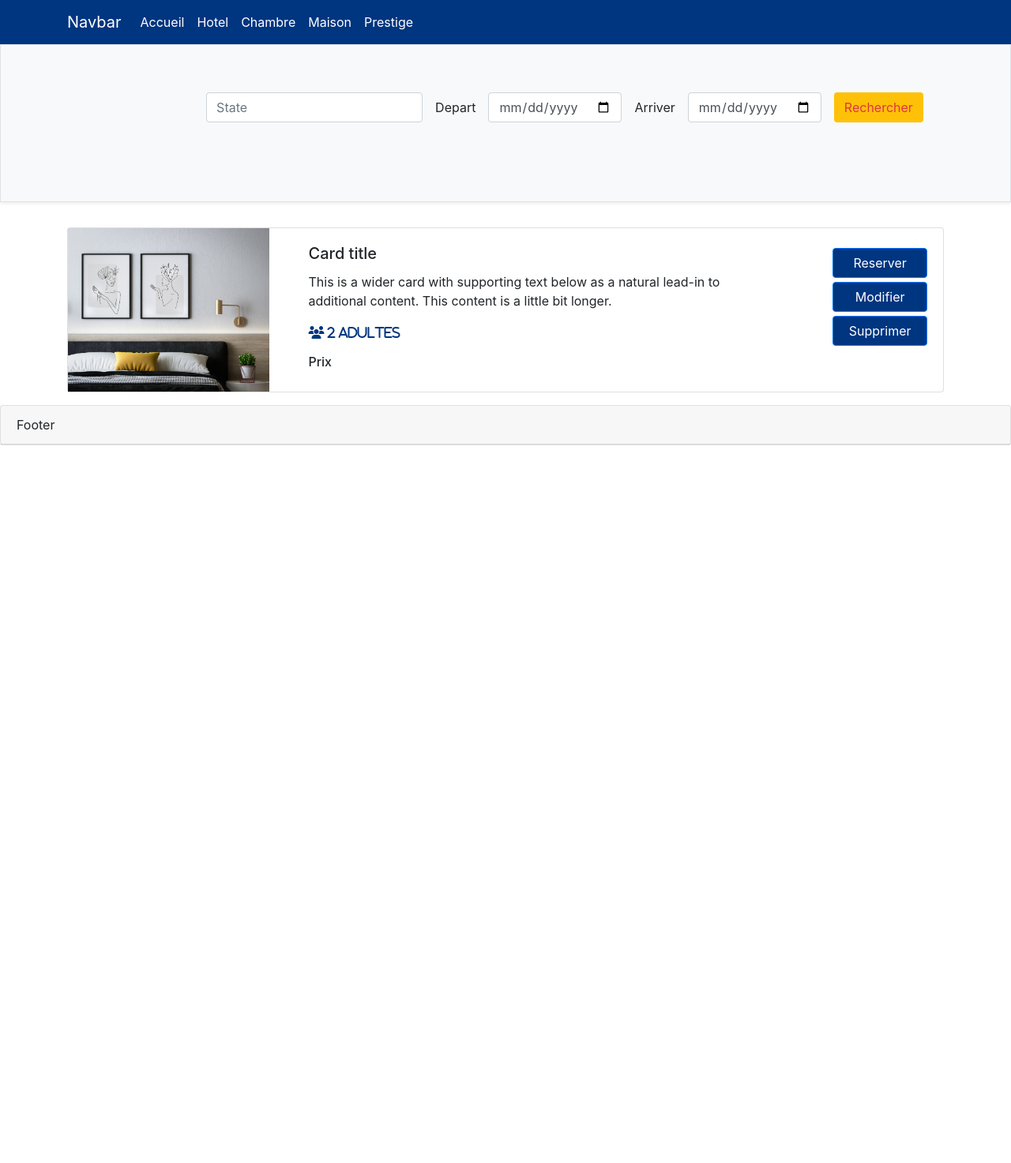
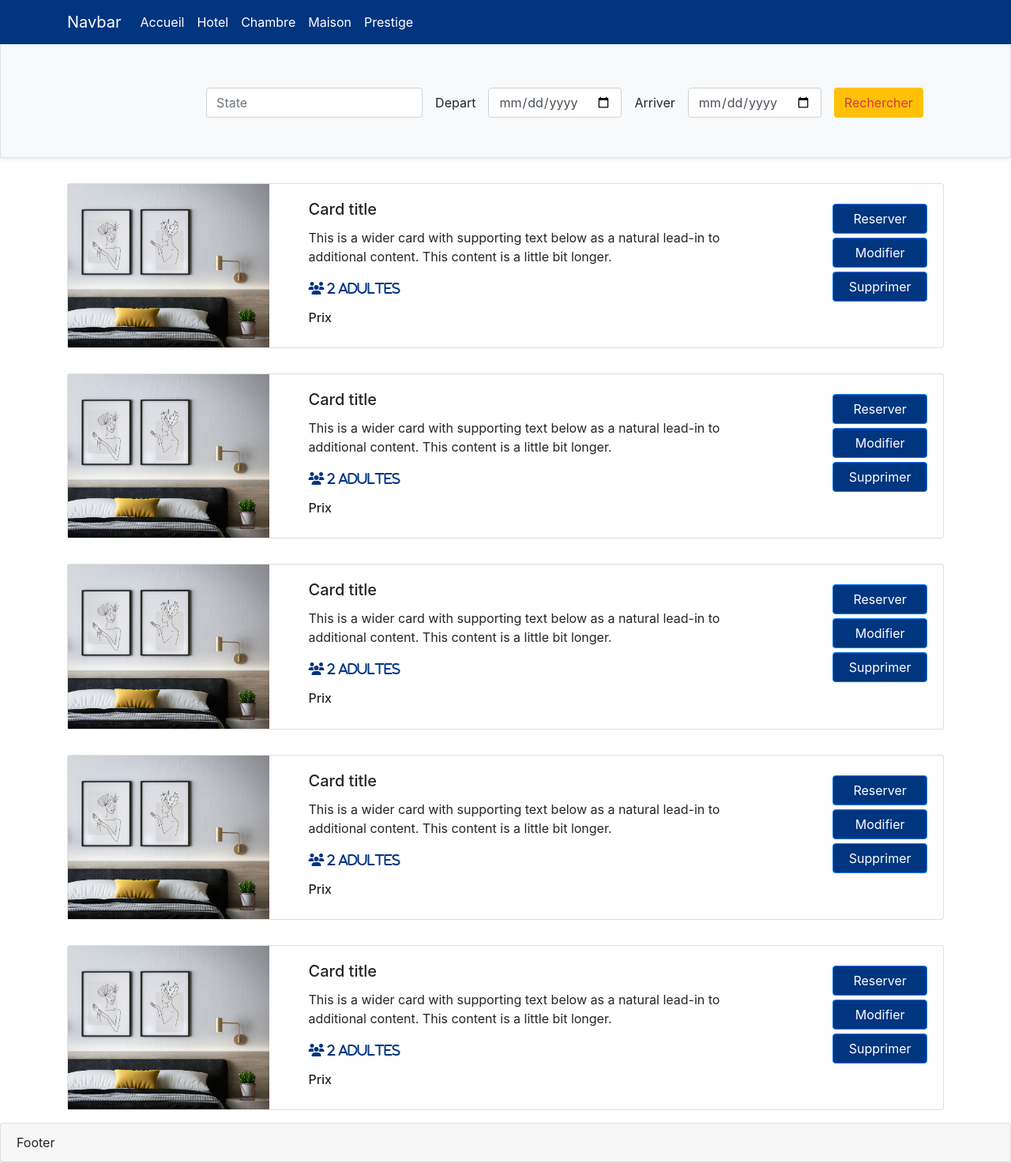
Before and after one commit to ABDELKADER-JCMAIROT-PROJET-GITE/GITE, a PHP site: page /index_admin.php in a window 1280 px wide. Shown: the whole page at 79% size. Before the commit the page ends 564 px from the top, so only its background shows below. Run offline with PHP 8.4, Linux system fonts and the light colour scheme; some libraries are stand-ins or nearby versions.

Commit message:
etiquette gite admin

```diff
--- a/asset/css/gite_etiquette.css
+++ b/asset/css/gite_etiquette.css
@@ -15,3 +15,6 @@
   margin-top: 5px;
   background: var(--navColorBlue);
 }
+.underHeader {
+  padding-top: 200px;
+}
--- a/asset/css/global.css
+++ b/asset/css/global.css
@@ -33,8 +33,11 @@
   margin-left: 150px;
 }
 .bgsearch {
+  position: fixed;
+  z-index: 1;
+  top: 50px;
   width: 100%;
-  height: 200px;
+  height: 150px;
 }
 .bg-abdel {
   background-color: #003580;
--- a/asset/css/nav.css
+++ b/asset/css/nav.css
@@ -0,0 +1,9 @@
+body {
+  position: relative;
+}
+header {
+  top: 0;
+  position: fixed;
+  z-index: 2;
+  width: 100%;
+}
--- a/inc/header.php
+++ b/inc/header.php
@@ -94,4 +94,4 @@
         </div>
       </div>
     </div>
-    <div class="container">
+    <div class="container underHeader">
--- a/index_admin.php
+++ b/index_admin.php
@@ -29,6 +29,106 @@ include('inc/header.php');
         </div>
     </div>
 </div>
+<!-- a effacer -->
+<div class="etiquette">
+    <div class="card mb-3" style="max-width: 100%;">
+        <div class="row g-0">
+            <div class="col-md-3">
+            <div class="imgSizeSquare"></div>
+            </div>
+            <div class="col-md-7">
+            <div class="card-body sleep">
+                <h5 class="card-title">Card title</h5>
+                <p class="card-text">This is a wider card with supporting text below as a natural lead-in to additional content. This content is a little bit longer.</p>
+                <p class="card-text"><i class="fas fa-users"> 2 Adultes</i></p>
+                <h6>Prix</h6>
+            </div>
+            </div>
+            <div class="col-md-2">
+            <div class="card-body btnAdmin">
+                <button type="button" class="btn btn-primary">Reserver</button>
+                <button type="button" class="btn btn-primary">Modifier</button>
+                <button type="button" class="btn btn-primary">Supprimer</button>
 
+            </div>
+            </div>
+        </div>
+    </div>
+</div>
+<div class="etiquette">
+    <div class="card mb-3" style="max-width: 100%;">
+        <div class="row g-0">
+            <div class="col-md-3">
+            <div class="imgSizeSquare"></div>
+            </div>
+            <div class="col-md-7">
+            <div class="card-body sleep">
+                <h5 class="card-title">Card title</h5>
+                <p class="card-text">This is a wider card with supporting text below as a natural lead-in to additional content. This content is a little bit longer.</p>
+                <p class="card-text"><i class="fas fa-users"> 2 Adultes</i></p>
+                <h6>Prix</h6>
+            </div>
+            </div>
+            <div class="col-md-2">
+            <div class="card-body btnAdmin">
+                <button type="button" class="btn btn-primary">Reserver</button>
+                <button type="button" class="btn btn-primary">Modifier</button>
+                <button type="button" class="btn btn-primary">Supprimer</button>
 
+            </div>
+            </div>
+        </div>
+    </div>
+</div>
+<div class="etiquette">
+    <div class="card mb-3" style="max-width: 100%;">
+        <div class="row g-0">
+            <div class="col-md-3">
+            <div class="imgSizeSquare"></div>
+            </div>
+            <div class="col-md-7">
+            <div class="card-body sleep">
+                <h5 class="card-title">Card title</h5>
+                <p class="card-text">This is a wider card with supporting text below as a natural lead-in to additional content. This content is a little bit longer.</p>
+                <p class="card-text"><i class="fas fa-users"> 2 Adultes</i></p>
+                <h6>Prix</h6>
+            </div>
+            </div>
+            <div class="col-md-2">
+            <div class="card-body btnAdmin">
+                <button type="button" class="btn btn-primary">Reserver</button>
+                <button type="button" class="btn btn-primary">Modifier</button>
+                <button type="button" class="btn btn-primary">Supprimer</button>
+
+            </div>
+            </div>
+        </div>
+    </div>
+</div>
+<div class="etiquette">
+    <div class="card mb-3" style="max-width: 100%;">
+        <div class="row g-0">
+            <div class="col-md-3">
+            <div class="imgSizeSquare"></div>
+            </div>
+            <div class="col-md-7">
+            <div class="card-body sleep">
+                <h5 class="card-title">Card title</h5>
+                <p class="card-text">This is a wider card with supporting text below as a natural lead-in to additional content. This content is a little bit longer.</p>
+                <p class="card-text"><i class="fas fa-users"> 2 Adultes</i></p>
+                <h6>Prix</h6>
+            </div>
+            </div>
+            <div class="col-md-2">
+            <div class="card-body btnAdmin">
+                <button type="button" class="btn btn-primary">Reserver</button>
+                <button type="button" class="btn btn-primary">Modifier</button>
+                <button type="button" class="btn btn-primary">Supprimer</button>
+
+            </div>
+            </div>
+        </div>
+    </div>
+</div>
+<!-- --------- -->
 <?php include('inc/footer.php');?>
```
